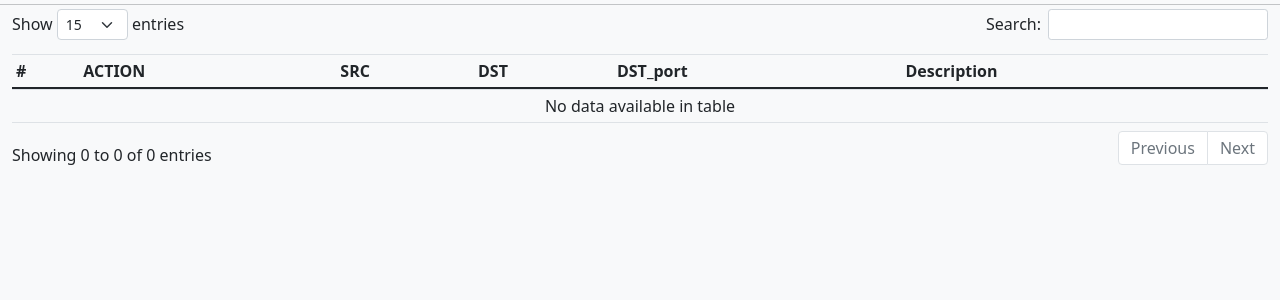
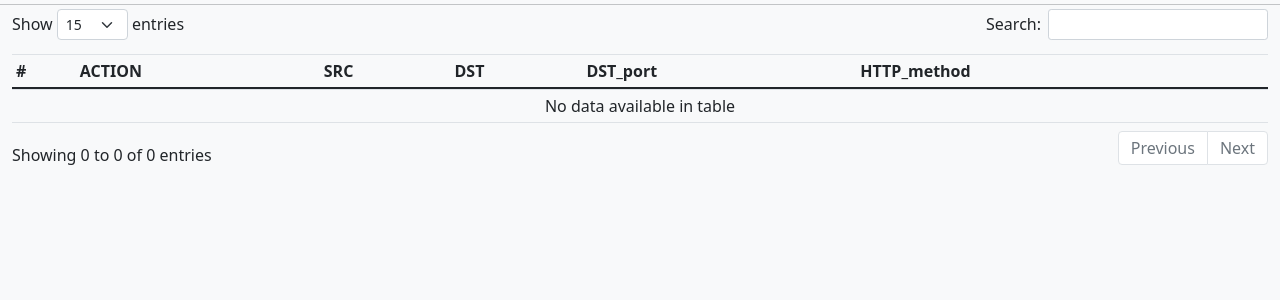
Before and after one commit to cagdaskaya/ck-mia-rules, a Flask app: page /squid/prd in a window 1280 px wide. Shown: the part 56-356 px from the top of the page. Run offline with Flask 2, Linux system fonts and the light colour scheme; data that the repository does not hold is empty; some libraries are stand-ins or nearby versions.

Commit message:
fix squid column name

```diff
--- a/app.py
+++ b/app.py
@@ -103,13 +103,15 @@ def squid_rule_check(conf):
     for rule in squid_rules:
         rule['acls'] = [acl.split('#')[0].strip() for acl in rule['acls']]
         for acl in rule['acls']:
-            if squid_acl_check(acl, conf)['type'].startswith('src'):
+            acl_facts = squid_acl_check(acl, conf)
+            acl_type = acl_facts['type']
+            if acl_type.startswith('src'):
                 rule['src'] = squid_acl_check(acl, conf)
-            if squid_acl_check(acl, conf)['type'].startswith('dst'):
+            if acl_type.startswith('dst'):
                 rule['dst'] = squid_acl_check(acl, conf)
-            if squid_acl_check(acl, conf)['type'].startswith('port'):
+            if acl_type.startswith('port'):
                 rule['dst_port'] = squid_acl_check(acl, conf)
-            if squid_acl_check(acl, conf)['type'].startswith('method'):
+            if acl_type.startswith('method'):
                 rule['http_method'] = squid_acl_check(acl, conf)
     return squid_rules
 
--- a/templates/squid_prd.html
+++ b/templates/squid_prd.html
@@ -11,7 +11,7 @@
         <th scope="col">SRC</th>
         <th scope="col">DST</th>
         <th scope="col">DST_port</th>
-        <th scope="col">Description</th>
+        <th scope="col">HTTP_method</th>
       </tr>
     </thead>
     <tbody>
--- a/templates/squid_stg.html
+++ b/templates/squid_stg.html
@@ -11,7 +11,7 @@
         <th scope="col">SRC</th>
         <th scope="col">DST</th>
         <th scope="col">DST_port</th>
-        <th scope="col">Description</th>
+        <th scope="col">HTTP_method</th>
       </tr>
     </thead>
     <tbody>
```
